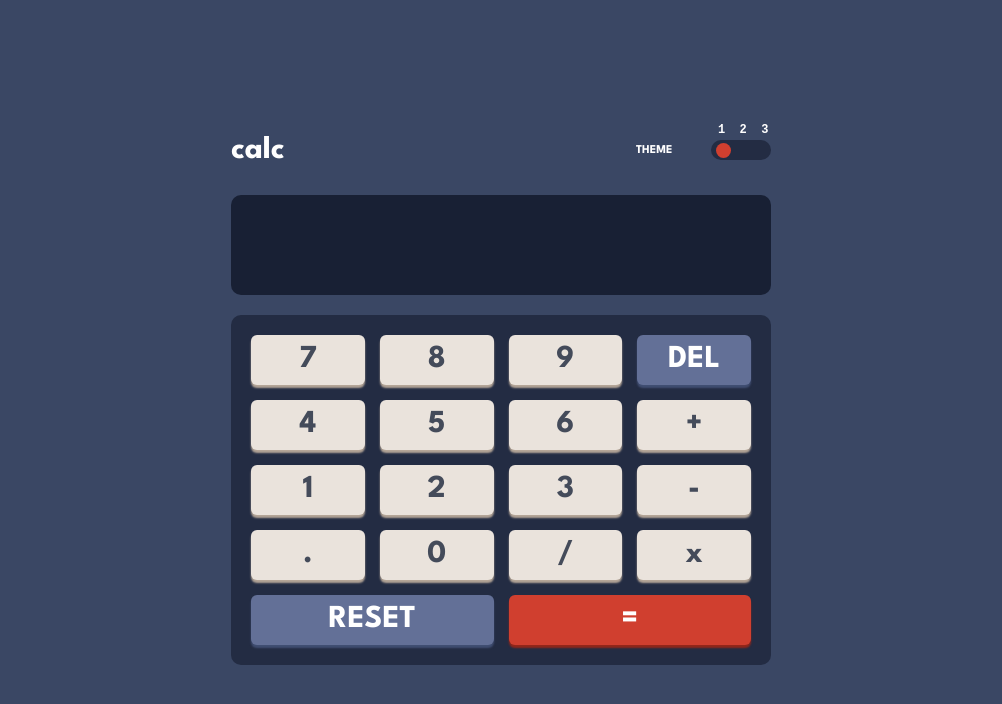
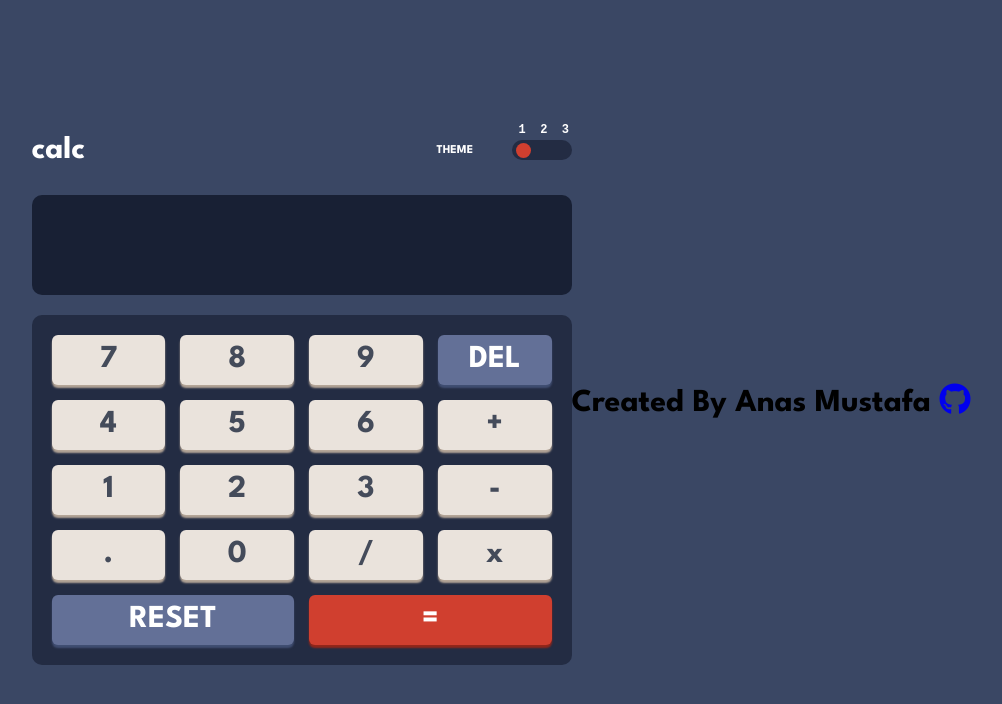
Before and after one commit to anasmus/calculator, a plain HTML site: page index.html in a window 1280 px wide. Shown: the whole page, without its empty margins (139-1141 px from the left). Drawn offline with Linux system fonts and the light colour scheme.

Commit message:
Add Github Link

```diff
--- a/index.html
+++ b/index.html
@@ -9,6 +9,7 @@
   <link rel="preconnect" href="https://fonts.gstatic.com" crossorigin>
   <link href="https://fonts.googleapis.com/css2?family=League+Spartan:wght@700&display=swap" rel="stylesheet">
 
+  <link rel="stylesheet" href="https://cdnjs.cloudflare.com/ajax/libs/font-awesome/6.2.0/css/all.min.css">
   <link rel="icon" type="image/png" href="./favicon.ico">
   <link rel="stylesheet" href="style.css">
   <title>Frontend Mentor | Calculator app</title>
@@ -54,6 +55,14 @@
       </div>
     </main>
   </div>
+  <footer>
+    <p>
+        Created By Anas Mustafa
+        <a href="https://github.com/anasmus/calculator" target="_blank">
+            <i class="fa-brands fa-github"></i>
+        </a>
+    </p>
+  </footer>
   <script src="script.js"></script>
 </body>
 </html>
```
